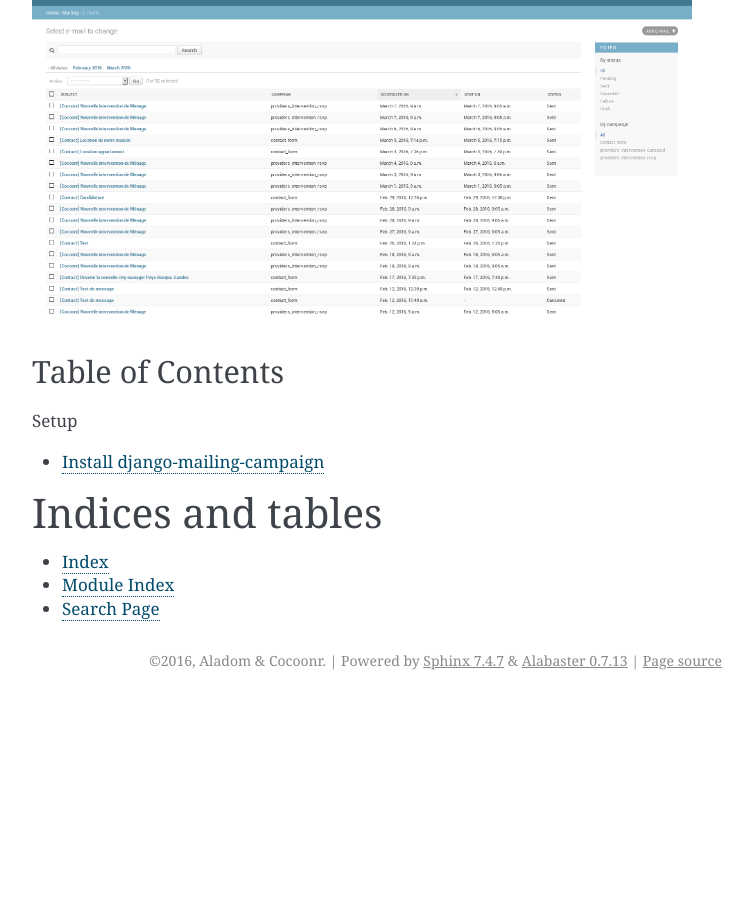
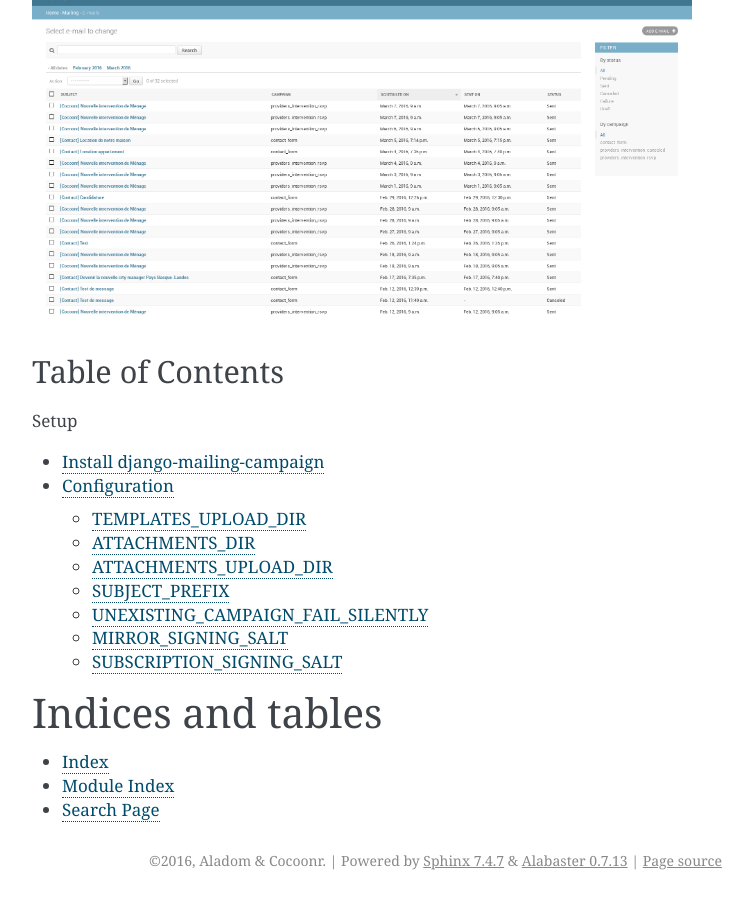
Before and after one commit to Aladom/django-mailing, a Sphinx documentation site: the page built from docs/index.rst, in a window 1280 px wide and 900 px high, scrolled down 1782 px. Shown: the whole window, without its empty margins (388-1141 px from the left). Built offline with Sphinx 7.4.7, drawn with Linux system fonts in a browser that asks for light colours; before the commit the page ends 2482 px from its top, so only the background shows below that; some of the changed lines change nothing that is shown.

Commit message:
Docs: added configuration section

```diff
--- /dev/null
+++ b/docs/configuration.rst
@@ -0,0 +1,101 @@
+Configuration
+=============
+
+Django Mailing Campaign ships with reasonable default settings and was designed
+to let you try it out without having to spend time to configure it.
+
+You likely don't need to bother with configuring Django Mailing Campaign.
+However, we don't want to force you use our default settings. So, here is the
+list of configurable settings.
+
+All these settings will be defined within a ``MAILING`` dictionary in your
+settings.py. For instance::
+
+    MAILING = {
+        'TEMPLATES_UPLOAD_DIR': "mail_templates",
+        'ATTACHMENTS_DIR': os.path.join(STATIC_ROOT, 'mail_attachments'),
+    }
+
+
+TEMPLATES_UPLOAD_DIR
+--------------------
+
+The directory where mail template files will be stored.
+
+This will be passed as ``upload_to`` argument of Campaign.template_file. This
+means it can either be a relative path from MEDIA_ROOT or a callback taking
+``instance`` and ``filename`` as arguments.
+
+See https://docs.djangoproject.com/en/1.9/ref/models/fields/#django.db.models.FileField.upload_to
+
+Defaults to "mailing/templates"
+
+
+ATTACHMENTS_DIR
+---------------
+
+The path where mail static attachments may be found.
+
+This will be passed as ``path`` argument of
+AbstractBaseStaticAttachment.attachment.
+
+Defaults to "<STATIC_ROOT>/mailing/attachments"
+
+
+ATTACHMENTS_UPLOAD_DIR
+----------------------
+
+The directory where mail attachments will be stored.
+
+This will be passed as ``upload_to`` argument of
+AbstractBaseDynamicAttachment.attachment. This means it can either be a
+relative path from MEDIA_ROOT or a callback taking ``instance`` and
+``filename`` as arguments.
+
+See https://docs.djangoproject.com/en/1.9/ref/models/fields/#django.db.models.FileField.upload_to
+
+Defaults to "mailing/attachments"
+
+
+SUBJECT_PREFIX
+--------------
+
+A prefix to prepend to e-mail subjects when Campaign.prefix_subject is True.
+
+If set, it must be a string.
+
+Defaults to None, which means "no prefix". In which case 'prefix_subject' field
+won't be available on Campaign admin.
+
+
+UNEXISTING_CAMPAIGN_FAIL_SILENTLY
+---------------------------------
+
+Set this to False to raise Campaign.DoesNotExist when
+``queue_mail(campaign_key, ...)`` is called with an unexisting campaign_key.
+
+When set to True, a warning is emitted and the mail is not queued.
+
+Defaults to True.
+
+
+MIRROR_SIGNING_SALT
+-------------------
+
+This salt is used for mirror links signing.
+
+If you change it, all mirror links from e-mails queued formerly will be broken
+and return a 400 Bad Request HTTP status.
+
+Defaults to "Django Mailing says it is the mail ID"
+
+
+SUBSCRIPTION_SIGNING_SALT
+-------------------------
+
+This salt is used for subscriptions management links signing.
+
+If you change it, all subscriptions management links generated formerly will be
+broken and return a 400 Bad Request HTTP status.
+
+Defaults to "Django Mailing says it is the e-mail"
--- a/docs/index.rst
+++ b/docs/index.rst
@@ -65,6 +65,7 @@
    :caption: Setup
 
    install
+   configuration
 
 .. toctree::
    :maxdepth: 2
```
